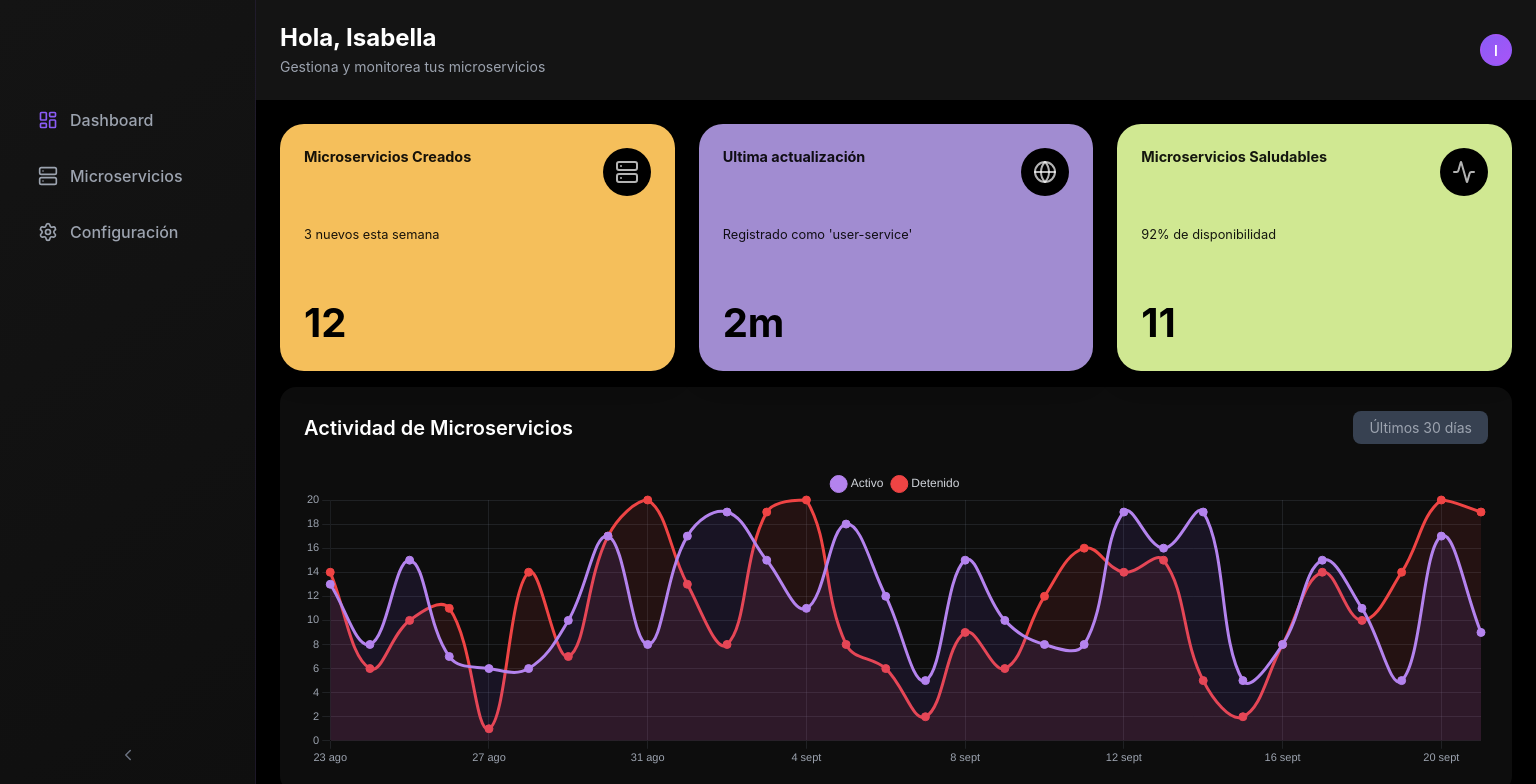
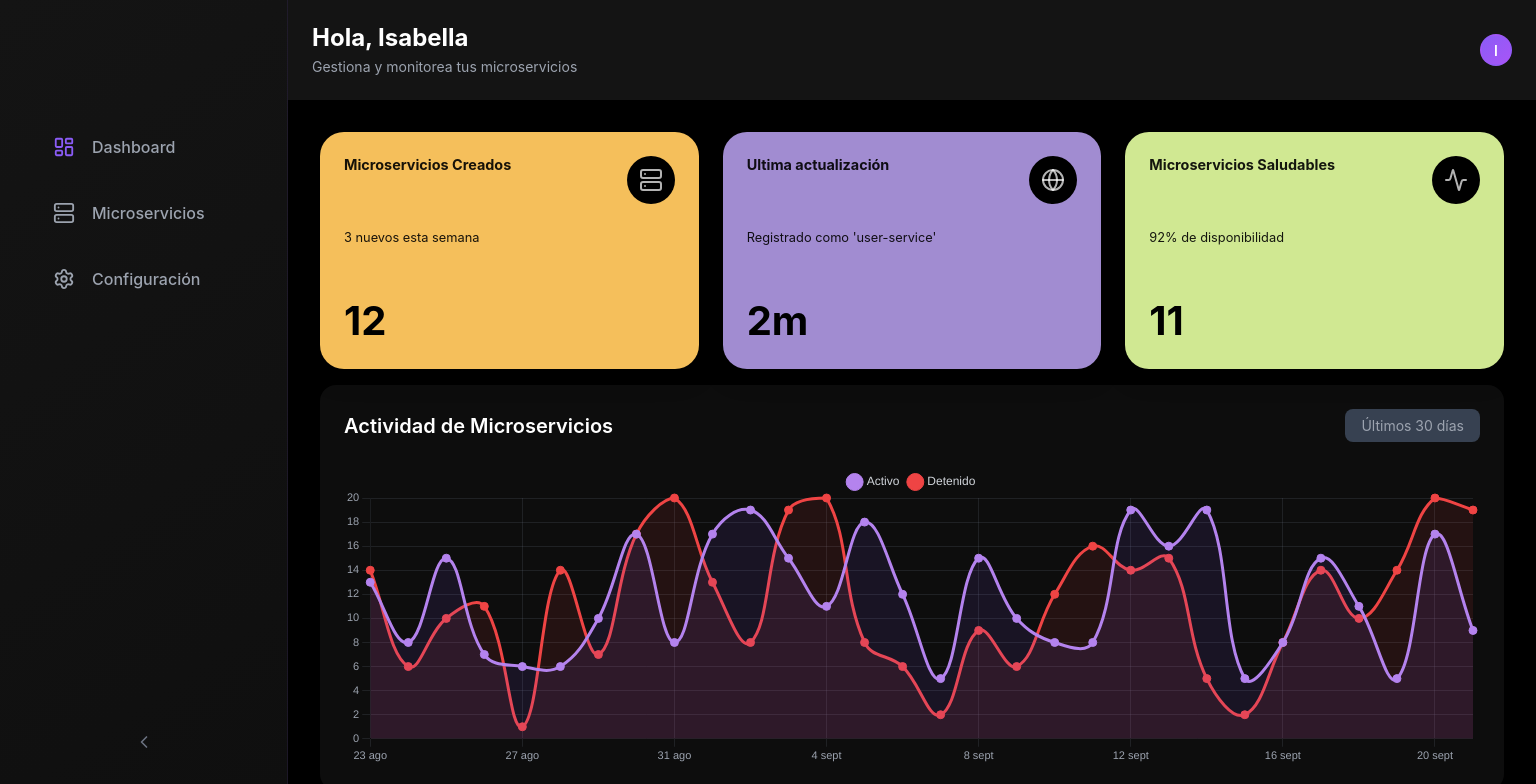
Before and after one commit to Is-monp/Microservices_f, a React (Vite) app in the folder my-dashboard/: page /dashboard in a window 1536 px wide. Shown: the top 784 px of the page. Built offline with nearby package versions, Linux system fonts and the light colour scheme.

Commit message:
fixed responsive issues

```diff
--- a/my-dashboard/src/components/Layout/Layout.scss
+++ b/my-dashboard/src/components/Layout/Layout.scss
@@ -1,25 +1,42 @@
 .layout {
     display: flex;
     height: 100vh;
-    position: relative; // Añadir esto
+    position: relative;
 
     // Content area (everything except sidebar)
     &__content {
         flex: 1;
         display: flex;
         flex-direction: column;
-        margin-left: 16rem; // Mismo ancho que el sidebar expandido (256px)
+        margin-left: 16rem; // Mismo ancho que el sidebar expandido
         min-width: 0;
         transition: margin-left 0.3s cubic-bezier(0.4, 0, 0.2, 1);
-        position: relative; // Asegurar que esté por encima del sidebar
-        z-index: 1; // Menor que el sidebar pero establece el contexto
+        position: relative;
+        z-index: 1;
+
+        // Ajustar margin para pantallas grandes
+        @media (min-width: 1440px) {
+            margin-left: 18rem; // Coincide con el sidebar en pantallas grandes
+        }
+
+        @media (min-width: 1920px) {
+            margin-left: 20rem; // Coincide con el sidebar en pantallas extra grandes
+        }
 
         &--expanded {
-            margin-left: 5rem; // Ancho del sidebar colapsado (80px)
+            margin-left: 5rem; // Ancho del sidebar colapsado
+
+            @media (min-width: 1440px) {
+                margin-left: 5.5rem;
+            }
+
+            @media (min-width: 1920px) {
+                margin-left: 6rem;
+            }
         }
 
         @media (max-width: 1024px) {
-            margin-left: 0; // En móvil no hay margen porque el sidebar está oculto
+            margin-left: 5rem; // En móvil el sidebar está colapsado por defecto
         }
     }
 
@@ -30,6 +47,14 @@
         overflow-y: auto;
         overflow-x: hidden;
         background-color: #000000;
+
+        @media (min-width: 1440px) {
+            padding: 2rem;
+        }
+
+        @media (min-width: 1920px) {
+            padding: 2.5rem;
+        }
 
         &::-webkit-scrollbar {
             width: 10px;
--- a/my-dashboard/src/components/Sidebar/Sidebar.scss
+++ b/my-dashboard/src/components/Sidebar/Sidebar.scss
@@ -12,8 +12,27 @@
     border-right: 1px solid rgba(139, 92, 246, 0.1);
     transition: all 0.3s cubic-bezier(0.4, 0, 0.2, 1);
 
+    // Pantallas grandes (Desktop)
+    @media (min-width: 1440px) {
+        width: 18rem;
+        padding: 2rem;
+    }
+
+    @media (min-width: 1920px) {
+        width: 20rem;
+        padding: 2.5rem;
+    }
+
     &--collapsed {
         width: 5rem;
+
+        @media (min-width: 1440px) {
+            width: 5.5rem;
+        }
+
+        @media (min-width: 1920px) {
+            width: 6rem;
+        }
 
         .sidebar__nav-text {
             opacity: 0;
@@ -24,6 +43,10 @@
         .sidebar__nav-link {
             justify-content: center;
             padding: 0.875rem 0.5rem;
+
+            @media (min-width: 1440px) {
+                padding: 1rem 0.75rem;
+            }
         }
 
         .sidebar__header {
@@ -33,6 +56,10 @@
         .sidebar__toggle {
             justify-content: center;
             padding: 0.75rem;
+
+            @media (min-width: 1440px) {
+                padding: 1rem;
+            }
         }
     }
 
@@ -43,6 +70,16 @@
         justify-content: flex-start;
         margin-bottom: 2rem;
         min-height: 40px;
+
+        @media (min-width: 1440px) {
+            margin-bottom: 2.5rem;
+            min-height: 48px;
+        }
+
+        @media (min-width: 1920px) {
+            margin-bottom: 3rem;
+            min-height: 52px;
+        }
     }
 
     // Logo container
@@ -50,6 +87,10 @@
         display: flex;
         align-items: center;
         gap: 0.75rem;
+
+        @media (min-width: 1440px) {
+            gap: 1rem;
+        }
     }
 
     .logo-icon {
@@ -66,6 +107,20 @@
         flex-shrink: 0;
         backdrop-filter: blur(10px);
         animation: scaleIn 0.4s ease-out;
+
+        @media (min-width: 1440px) {
+            width: 48px;
+            height: 48px;
+            font-size: 22px;
+            border-radius: 14px;
+        }
+
+        @media (min-width: 1920px) {
+            width: 52px;
+            height: 52px;
+            font-size: 24px;
+            border-radius: 16px;
+        }
     }
 
     .logo-text {
@@ -76,6 +131,14 @@
         overflow: hidden;
         animation: typewriter 0.8s steps(12) 0.5s both;
         width: 0;
+
+        @media (min-width: 1440px) {
+            font-size: 22px;
+        }
+
+        @media (min-width: 1920px) {
+            font-size: 24px;
+        }
     }
 
     // Navigation
@@ -96,6 +159,10 @@
         margin-bottom: 0.5rem;
         animation: slideRight 0.4s ease-out backwards;
 
+        @media (min-width: 1440px) {
+            margin-bottom: 0.75rem;
+        }
+
         @for $i from 1 through 5 {
             &:nth-child(#{$i}) {
                 animation-delay: #{$i * 0.1}s;
@@ -115,6 +182,16 @@
         position: relative;
         overflow: visible;
 
+        @media (min-width: 1440px) {
+            padding: 1rem 1.25rem;
+            border-radius: 0.875rem;
+        }
+
+        @media (min-width: 1920px) {
+            padding: 1.125rem 1.5rem;
+            border-radius: 1rem;
+        }
+
         &::before {
             content: '';
             position: absolute;
@@ -128,6 +205,20 @@
             border-left: 8px solid transparent;
             opacity: 0;
             transition: all 0.2s ease;
+
+            @media (min-width: 1440px) {
+                left: -2rem;
+                border-top: 8px solid transparent;
+                border-bottom: 8px solid transparent;
+                border-left: 10px solid transparent;
+            }
+
+            @media (min-width: 1920px) {
+                left: -2.5rem;
+                border-top: 9px solid transparent;
+                border-bottom: 9px solid transparent;
+                border-left: 12px solid transparent;
+            }
         }
 
         &--active {
@@ -154,8 +245,16 @@
         align-items: center;
         justify-content: center;
         transition: all 0.2s ease;
-        min-width: 20px;
+        min-width: 22px;
         color: inherit;
+
+        @media (min-width: 1440px) {
+            min-width: 24px;
+        }
+
+        @media (min-width: 1920px) {
+            min-width: 26px;
+        }
 
         svg {
             transition: color 0.2s ease;
@@ -165,12 +264,23 @@
     &__nav-text {
         margin-left: 0.75rem;
         font-weight: 500;
+        font-size: 15px;
         white-space: nowrap;
         transition: all 0.3s ease;
         overflow: hidden;
+
+        @media (min-width: 1440px) {
+            margin-left: 1rem;
+            font-size: 16px;
+        }
+
+        @media (min-width: 1920px) {
+            margin-left: 1.25rem;
+            font-size: 17px;
+        }
     }
 
-    // Toggle Button - Minimalist Design
+    // Toggle Button
     &__toggle {
         width: 100%;
         display: flex;
@@ -185,6 +295,18 @@
         transition: all 0.2s cubic-bezier(0.4, 0, 0.2, 1);
         margin-top: 1rem;
 
+        @media (min-width: 1440px) {
+            padding: 1rem;
+            border-radius: 0.875rem;
+            margin-top: 1.5rem;
+        }
+
+        @media (min-width: 1920px) {
+            padding: 1.125rem;
+            border-radius: 1rem;
+            margin-top: 2rem;
+        }
+
         &:hover {
             background: rgba(139, 92, 246, 0.1);
             color: #8b5cf6;
@@ -197,10 +319,6 @@
 
         &:hover svg {
             transform: scale(1.1);
-        }
-
-        @media (max-width: 1024px) {
-            display: flex;
         }
     }
 
@@ -228,7 +346,6 @@
             padding: 0.75rem;
         }
 
-        // Disable logo animations on mobile
         .logo-icon {
             animation: none;
         }
--- a/my-dashboard/src/components/Sidebar/Sidebar.tsx
+++ b/my-dashboard/src/components/Sidebar/Sidebar.tsx
@@ -29,6 +29,12 @@ const Sidebar: React.FC<SidebarProps> = ({ onToggle }) => {
                 if (onToggle) {
                     onToggle(true);
                 }
+            } else {
+                // En pantallas grandes, mantener expandido por defecto
+                setIsCollapsed(false);
+                if (onToggle) {
+                    onToggle(false);
+                }
             }
         };
 
@@ -40,17 +46,17 @@ const Sidebar: React.FC<SidebarProps> = ({ onToggle }) => {
     const menuItems: MenuItem[] = [
         {
             path: '/dashboard',
-            icon: <LayoutDashboard size={20} />,
+            icon: <LayoutDashboard size={22} />,
             label: 'Dashboard'
         },
         {
             path: '/microservices',
-            icon: <Server size={20} />,
+            icon: <Server size={22} />,
             label: 'Microservicios'
         },
         {
             path: '/settings',
-            icon: <SettingsIcon size={20} />,
+            icon: <SettingsIcon size={22} />,
             label: 'Configuración'
         }
     ];
@@ -105,7 +111,7 @@ const Sidebar: React.FC<SidebarProps> = ({ onToggle }) => {
                     onClick={toggleSidebar}
                     aria-label={isCollapsed ? 'Expandir sidebar' : 'Colapsar sidebar'}
                 >
-                    {isCollapsed ? <ChevronRight size={18} /> : <ChevronLeft size={18} />}
+                    {isCollapsed ? <ChevronRight size={20} /> : <ChevronLeft size={20} />}
                 </button>
             </aside>
         </>
```
